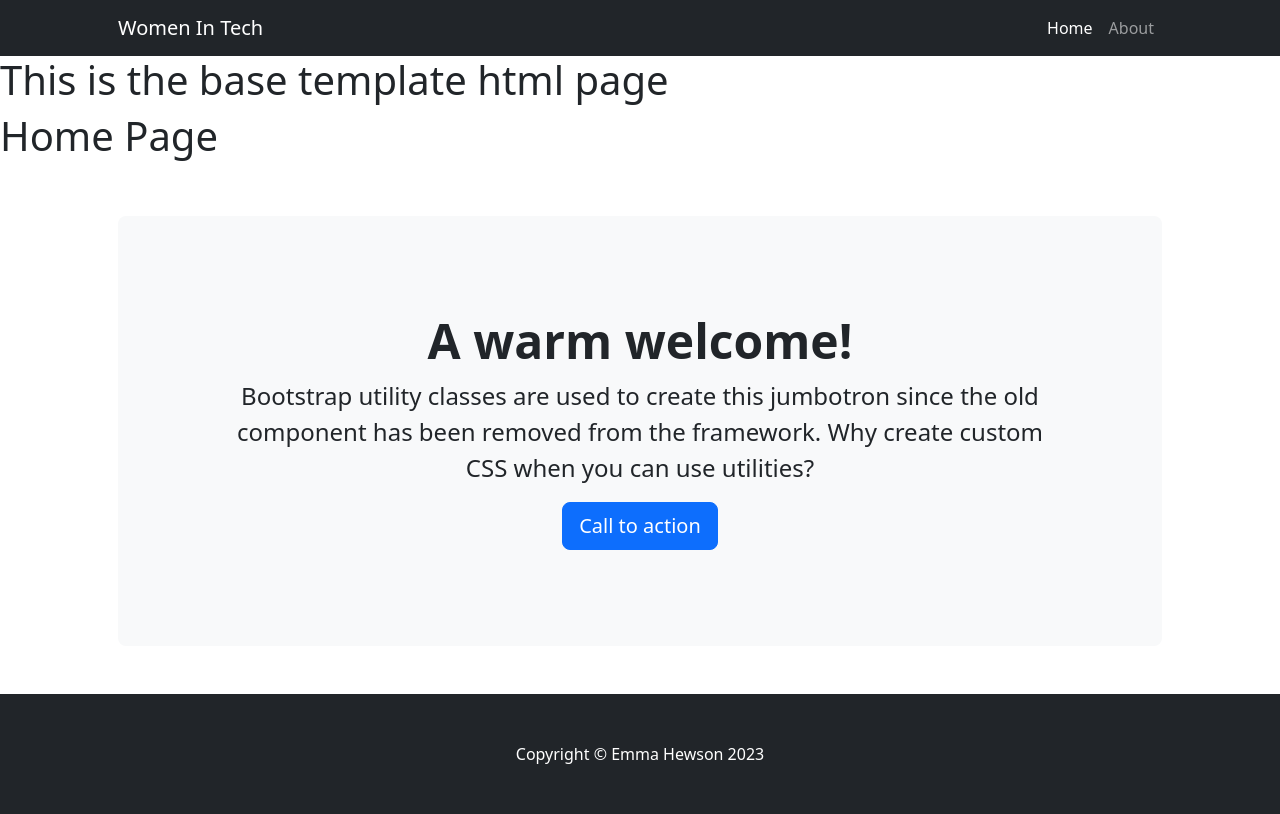
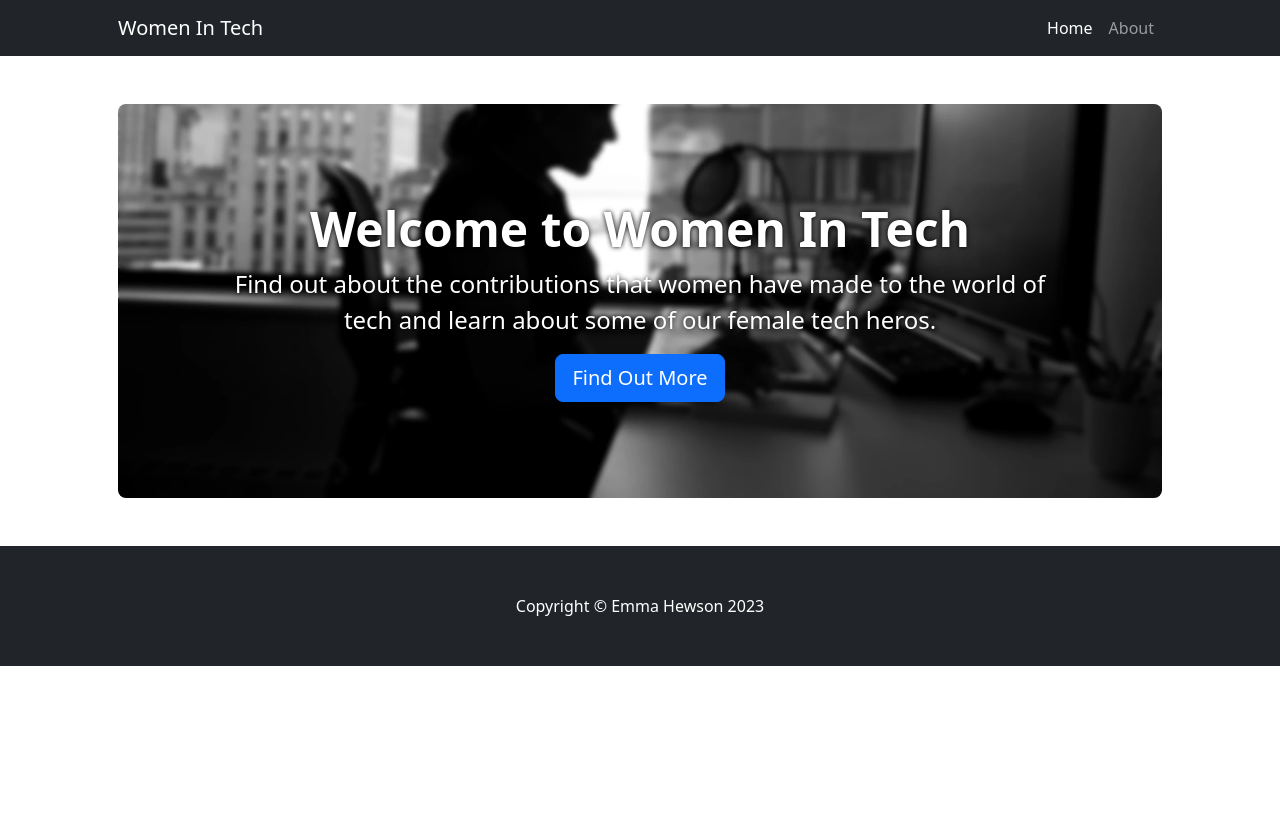
Before and after one commit to emmahewson/flask-test, a Flask app: page / in a window 1280 px wide. After the commit the page ends 666 px from the top, so only its background shows below. Run offline with Flask 3, Linux system fonts and the light colour scheme; some libraries are stand-ins or nearby versions.

Commit message:
add python links to index & base

```diff
--- a/run.py
+++ b/run.py
@@ -1,5 +1,8 @@
 import os
+import json
 from flask import Flask, render_template
+if os.path.exists("env.py"):
+    import env
 
 
 app = Flask(__name__)
@@ -12,7 +15,21 @@ def index():
 
 @app.route("/about")
 def about():
-    return render_template("about.html")
+    data = []
+    with open("data/rolemodels.json", "r") as json_data:
+        data = json.load(json_data)
+    return render_template("about.html", rolemodels=data)
+
+
+@app.route("/about/<rolemodel_name>")
+def about_rolemodel(rolemodel_name):
+    rolemodel = {}
+    with open("data/rolemodels.json", "r") as json_data:
+        data = json.load(json_data)
+        for obj in data:
+            if obj["url"] == rolemodel_name:
+                rolemodel = obj
+    return render_template("rolemodel.html", rolemodel=rolemodel)
 
 
 if __name__ == "__main__":
--- a/templates/base.html
+++ b/templates/base.html
@@ -25,14 +25,14 @@
         <!-- Bootstrap icons-->
         <link href="https://cdn.jsdelivr.net/npm/bootstrap-icons@1.4.1/font/bootstrap-icons.css" rel="stylesheet" />
         <!-- Core theme CSS (includes Bootstrap)-->
-        <link href="static/css/styles.css" rel="stylesheet" />
-        <link href="static/css/style.css" rel="stylesheet" />
+        <link rel="stylesheet" href="{{ url_for('static', filename='css/styles.css') }}" type="text/css">
+        <link rel="stylesheet" href="{{ url_for('static', filename='css/style.css') }}" type="text/css">
     </head>
     <body>
         <!-- Responsive navbar-->
         <nav class="navbar navbar-expand-lg navbar-dark bg-dark">
             <div class="container px-lg-5">
-                <a class="navbar-brand" href="#!">Women In Tech</a>
+                <a class="navbar-brand" href="{{ url_for('index') }}">Women In Tech</a>
                 <button class="navbar-toggler" type="button" data-bs-toggle="collapse" data-bs-target="#navbarSupportedContent" aria-controls="navbarSupportedContent" aria-expanded="false" aria-label="Toggle navigation"><span class="navbar-toggler-icon"></span></button>
                 <div class="collapse navbar-collapse" id="navbarSupportedContent">
                     <ul class="navbar-nav ms-auto mb-2 mb-lg-0">
@@ -43,7 +43,6 @@
             </div>
         </nav>
 
-        <h1>This is the base template html page</h1>
         {% block content %}
         {% endblock %}
 
@@ -55,7 +54,7 @@
         <!-- Bootstrap core JS-->
         <script src="https://cdn.jsdelivr.net/npm/bootstrap@5.2.3/dist/js/bootstrap.bundle.min.js"></script>
         <!-- Core theme JS-->
-        <script src="static/js/scripts.js"></script>
+        <script src="{{ url_for('static', filename='js/scripts.js') }}"></script>
         <script>
             document.getElementById('copyright').innerText = new Date().getFullYear();
         </script>
--- a/templates/index.html
+++ b/templates/index.html
@@ -1,16 +1,14 @@
 {% extends "base.html" %}
 {% set active_page = 'home' %}
 {% block content %}
-
-    <h1>Home Page</h1>
     <!-- Header-->
     <header class="py-5">
         <div class="container px-lg-5">
-            <div class="p-4 p-lg-5 bg-light rounded-3 text-center">
+            <div class="p-4 p-lg-5 bg-dark rounded-3 text-center" id="header-box">
                 <div class="m-4 m-lg-5">
-                    <h1 class="display-5 fw-bold">A warm welcome!</h1>
-                    <p class="fs-4">Bootstrap utility classes are used to create this jumbotron since the old component has been removed from the framework. Why create custom CSS when you can use utilities?</p>
-                    <a class="btn btn-primary btn-lg" href="#!">Call to action</a>
+                    <h1 class="display-5 fw-bold">Welcome to Women In Tech</h1>
+                    <p class="fs-4">Find out about the contributions that women have made to the world of tech and learn about some of our female tech heros.</p>
+                    <a class="btn btn-primary btn-lg" href="{{ url_for('about') }}">Find Out More</a>
                 </div>
             </div>
         </div>
```
Also changed, not shown: data/rolemodels.json (added, +48 -0 lines), templates/about.html (+13 -4 lines), templates/rolemodel.html (added, +22 -0 lines).
